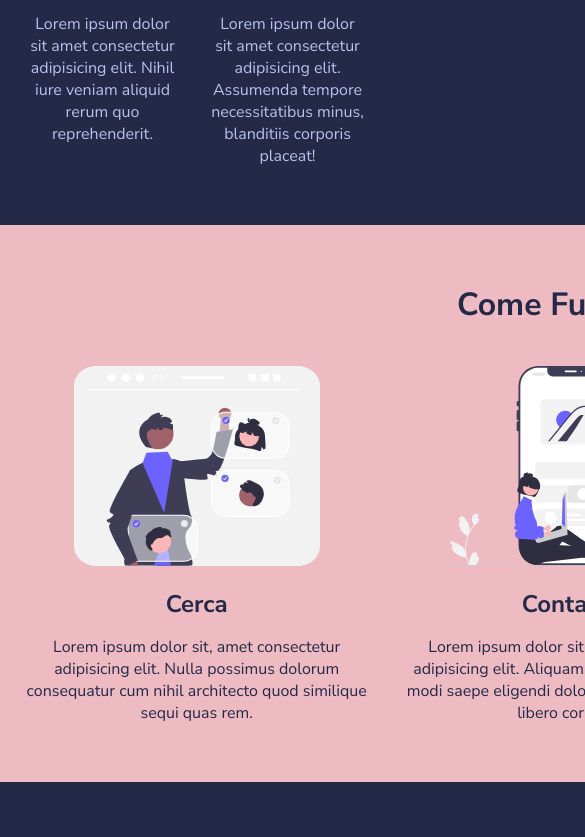
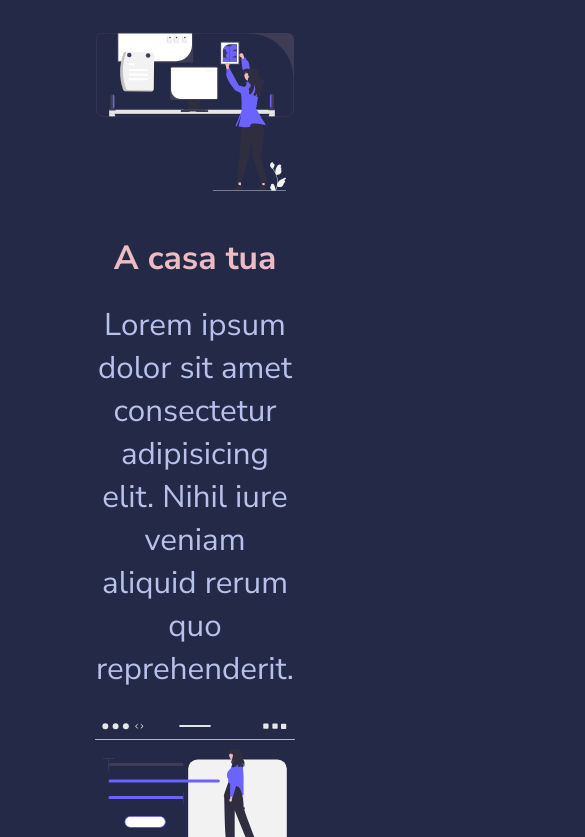
Before and after one commit to matteo-cota/html-css-resp-wannabe, a plain HTML site: page index.html in a window 390 px wide. Shown: the part 500-1337 px from the top of the page, 585 px wide, since content can reach past the window. Drawn offline with Linux system fonts and the light colour scheme.

Commit message:
Add Mobile media Screen

```diff
--- a/css/responsive.css
+++ b/css/responsive.css
@@ -7,7 +7,32 @@
         padding: 10px;
     }
 
+}
+
+/* Mobile (576px and below) */
+@media screen and (max-width: 576px) {
+
+    .container {
+        width: 100%;
+        font-size: 1.5rem;
+
+    }
+
+    *,
+    *::before,
+    *::after {
+        display: flex;
+        flex-direction: column;
+        align-items: center;
+        font-size: 1.4rem;
+    }
+
     .steps {
-        width: 1140px;
+        margin-bottom: 0;
     }
+
+    .why-us {
+        background-color: black;
+    }
+
 }
--- a/index.html
+++ b/index.html
@@ -3,6 +3,7 @@
 
 <head>
     <meta charset="utf-8" />
+    <meta name="viewport" content="width=device-width, initial-scale=1.0" />
     <title>Boolean Academy</title>
     <!-- Fonts -->
     <link href="https://fonts.googleapis.com/css2?family=Nunito+Sans:wght@400;700&display=swap" rel="stylesheet" />
```
